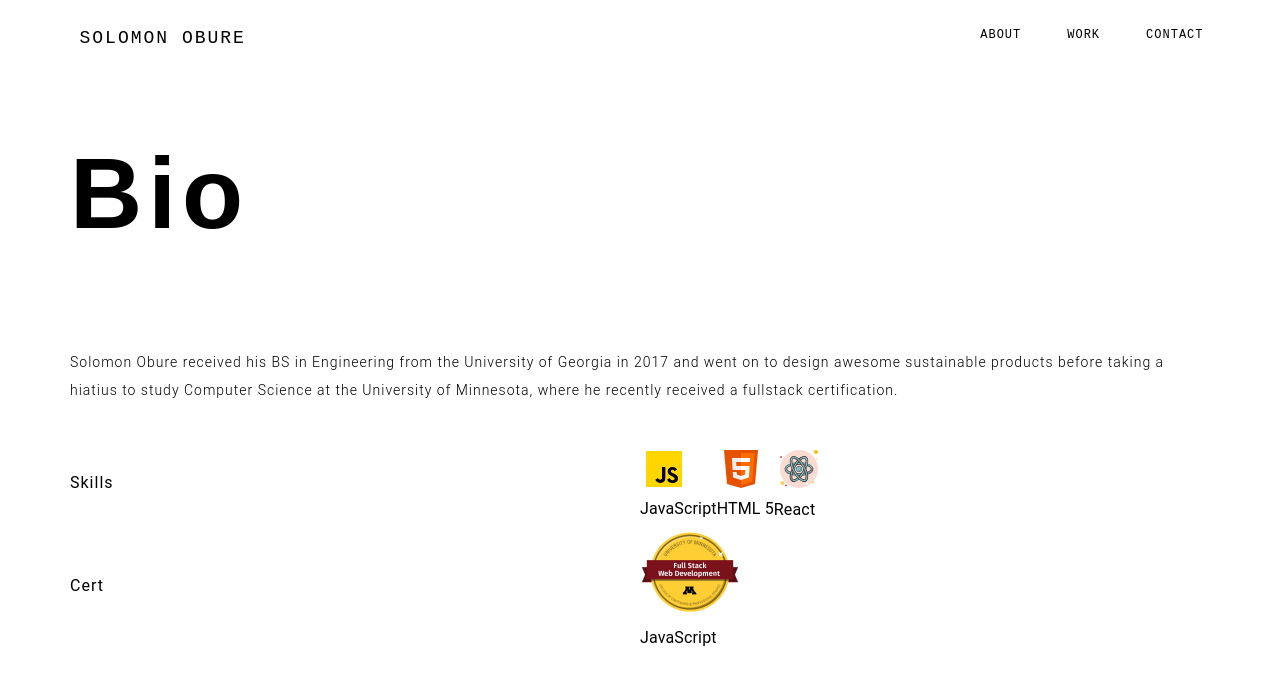
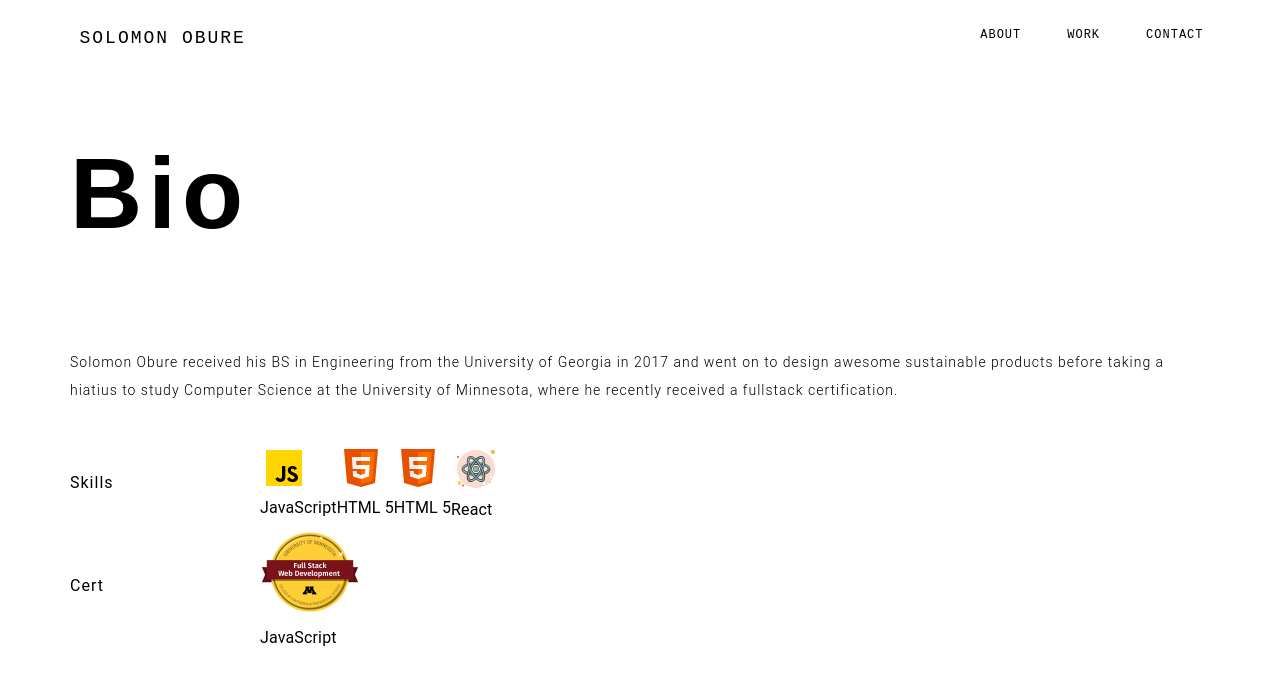
Before and after one commit to sirsoco/portfolio, a React (Create React App) app in the folder portfolio/: page /about in a window 1280 px wide. Shown: the top 684 px of the page. Built offline with nearby package versions, Linux system fonts and the light colour scheme.

Commit message:
grid items changed to display in-line flex

```diff
--- a/portfolio/src/pages/aboutPage.js
+++ b/portfolio/src/pages/aboutPage.js
@@ -51,6 +51,9 @@ export default function AboutPage(props) {
       maxHeight: "100%",
       paddingLeft: "15px",
       paddingBottom: "30px",
+    },
+    skill: {
+      display: "inline-flex",
     },
   }));
 
@@ -132,7 +135,7 @@ export default function AboutPage(props) {
           </Grid>
         </Grid>
         <Grid container className={classes.container}>
-          <Grid item md={6} sm={6} xs={12} className={classes.skill}>
+          <Grid item md={2} sm={6} xs={12} >
             <ThemeProvider theme={biotext}>
             <Box letterSpacing={1}>
               <Typography>
@@ -141,33 +144,36 @@ export default function AboutPage(props) {
             </Box>
             </ThemeProvider>
           </Grid>
-          <Grid item>
+          <Grid  className={classes.skill} item md={10}>
           <Box letterSpacing={1}>
               <img src={JavaScript} />
               <Typography>
                 JavaScript
              </Typography>
             </Box>
-          </Grid>
-          <Grid item>
-          <Box letterSpacing={1}>
+            <Box letterSpacing={1}>
             <img src={HTML} />
               <Typography>
                 HTML 5
               </Typography>
               </Box>
-          </Grid>
-          <Grid item>
-            <Box letterSpacing={1}>
+              <Box letterSpacing={1}>
+            <img src={HTML} />
+              <Typography>
+                HTML 5
+              </Typography>
+              </Box>
+              <Box letterSpacing={1}>
                 <img src={ReactSVG} />
                 <Typography>
                     React
                 </Typography>
             </Box>
           </Grid>
+
         </Grid>
         <Grid container className={classes.container}>
-          <Grid item md={6} sm={6} xs={12} className={classes.cert}>
+          <Grid item md={2} sm={6} xs={12} className={classes.cert}>
             <ThemeProvider theme={biotext}>
               <Box letterSpacing={1}>
                 <Typography>
@@ -176,13 +182,13 @@ export default function AboutPage(props) {
               </Box>
               </ThemeProvider>
           </Grid>
-          <Grid item>
+          <Grid item md={8}>
           <Box letterSpacing={1}>
               <img src={Cert} />
               <Typography>
                 JavaScript
              </Typography>
-            </Box>
+          </Box>
           </Grid>
         </Grid>
       </div>
```
